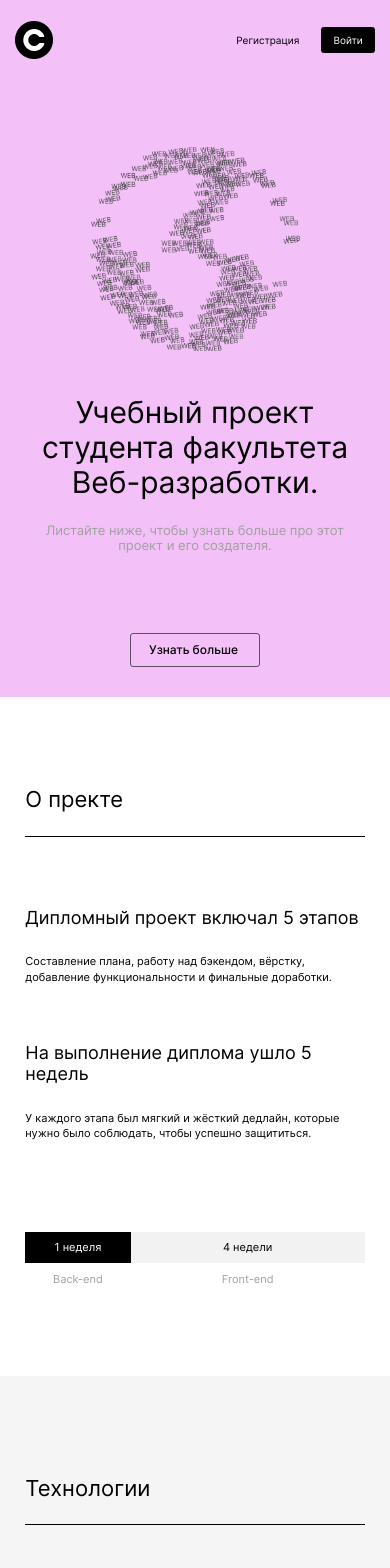
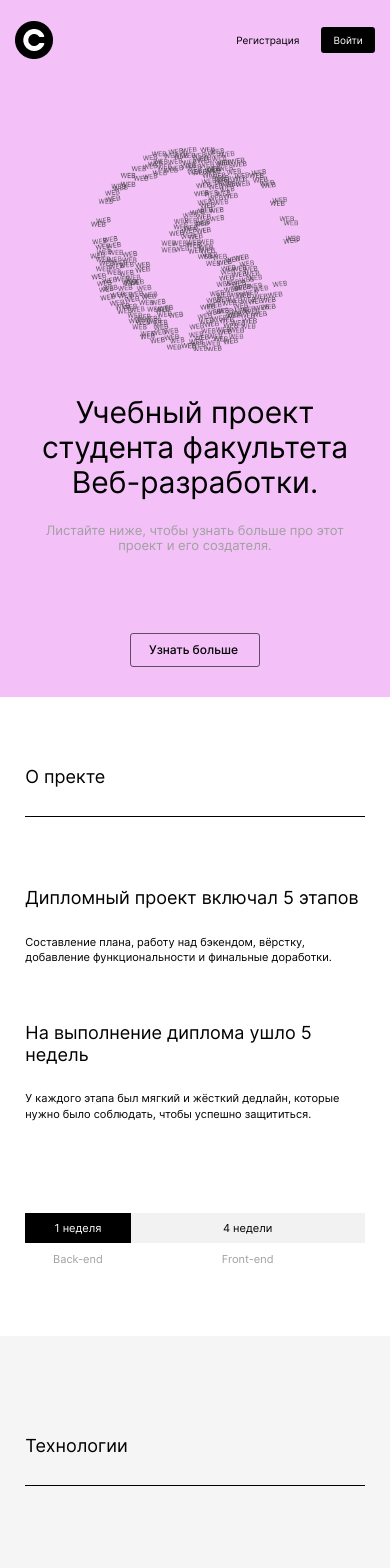
Before and after one commit to Arti-D/movies-explorer-frontend, a React (Create React App) app: page / in a window 390 px wide. Shown: the top 1568 px of the page. Built offline with nearby package versions, Linux system fonts and the light colour scheme.

Commit message:
Main AboutProject адаптив доработки

```diff
--- a/src/components/Main/AboutProject/AboutProject.css
+++ b/src/components/Main/AboutProject/AboutProject.css
@@ -114,6 +114,10 @@
 }
 
 @media (max-width: 440px) {
+    .about-project {
+        padding-top: 70px;
+        padding-bottom: 70px;
+    }
     .about-project__text-title {
         font-size: 18px;
     }
--- a/src/components/component/component.css
+++ b/src/components/component/component.css
@@ -13,3 +13,10 @@
     padding-bottom: 23px;
     margin: 0;
 }
+
+@media (max-width: 440px) {
+    .component__title {
+        font-size: 18px;
+        padding-bottom: 28px;
+    }
+}
```
